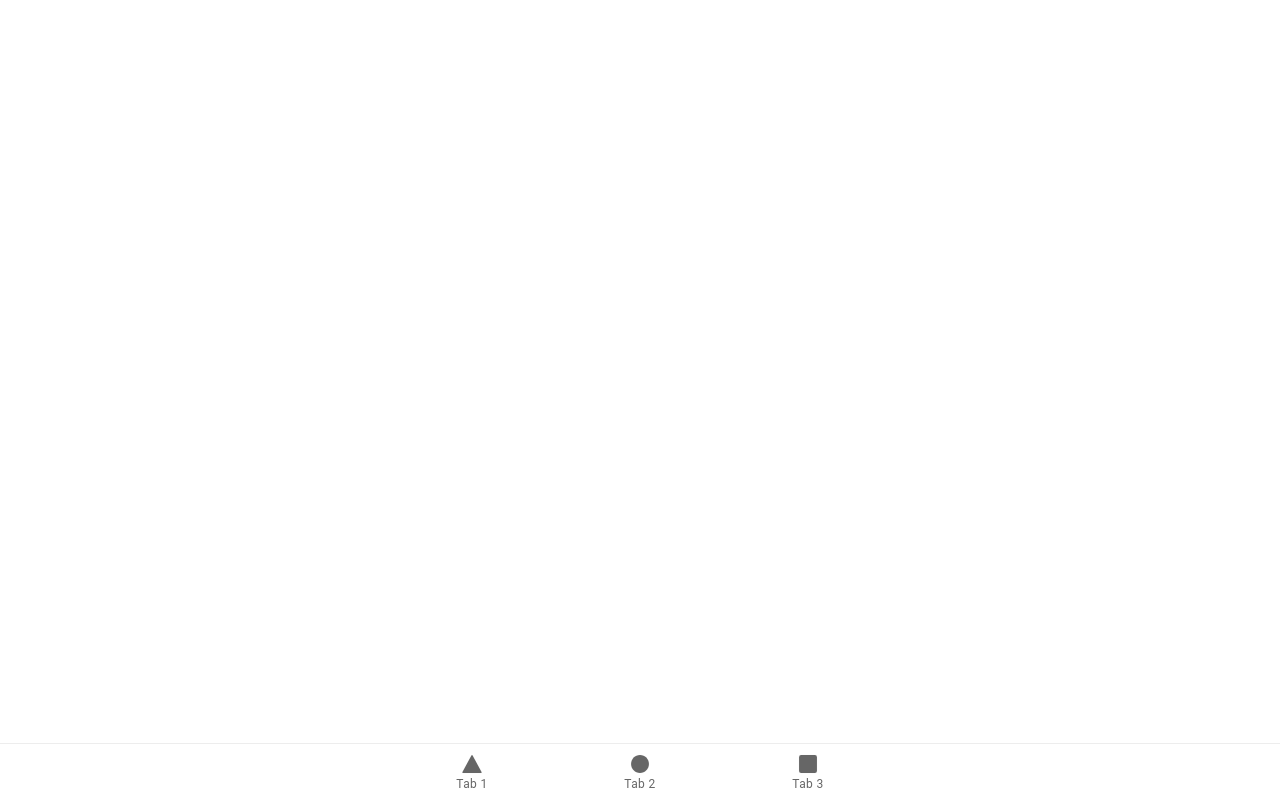
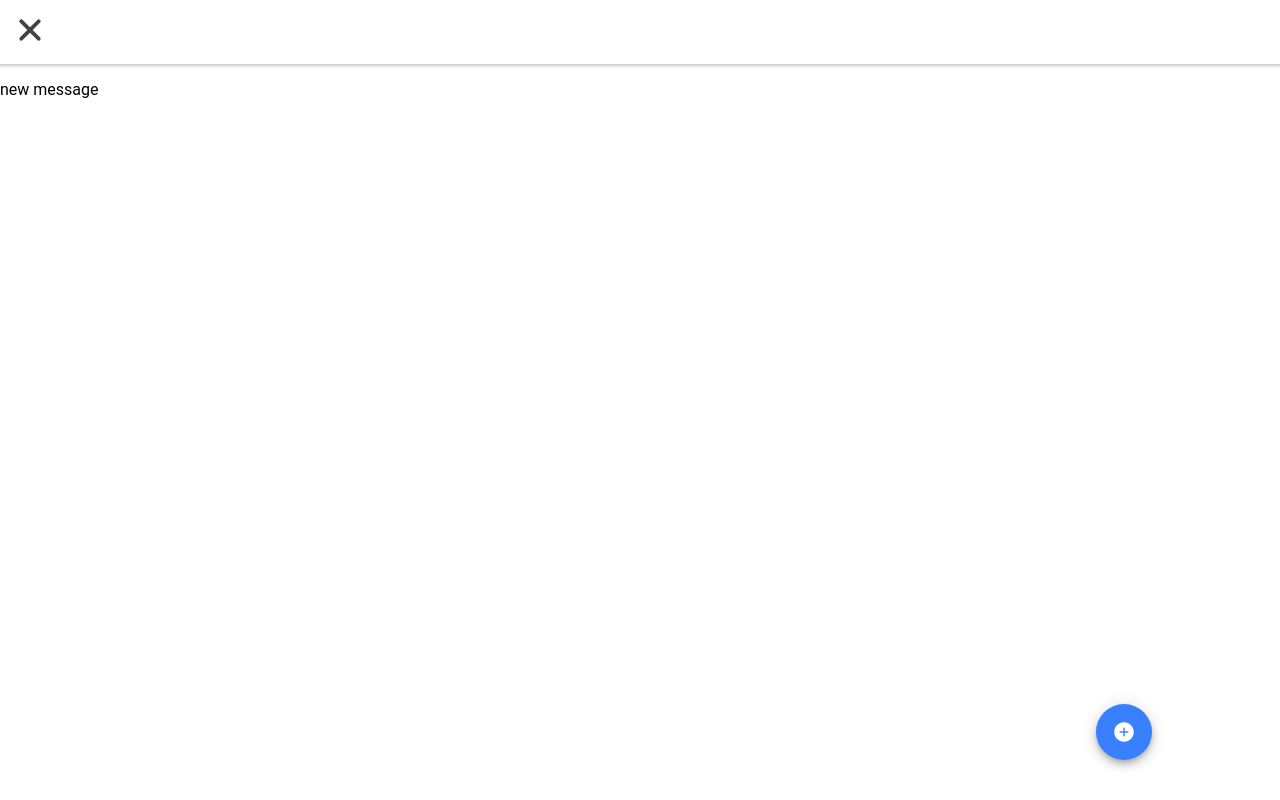
Before and after one commit to zilahir/R0334-3007_3, a React (Create React App) app: page /compose in a window 1280 px wide. Built offline with nearby package versions, Linux system fonts and the light colour scheme.

Commit message:
initial commit

```diff
--- a/src/App.tsx
+++ b/src/App.tsx
@@ -1,19 +1,15 @@
-import { Redirect, Route } from 'react-router-dom';
+import { Route } from 'react-router-dom';
 import {
   IonApp,
+  IonRouterOutlet,
+  setupIonicReact,
   IonIcon,
-  IonLabel,
-  IonRouterOutlet,
-  IonTabBar,
-  IonTabButton,
-  IonTabs,
-  setupIonicReact
+  IonFab,
+  NavContext,
+  IonFabButton
 } from '@ionic/react';
 import { IonReactRouter } from '@ionic/react-router';
-import { ellipse, square, triangle } from 'ionicons/icons';
 import Tab1 from './pages/Tab1';
-import Tab2 from './pages/Tab2';
-import Tab3 from './pages/Tab3';
 
 /* Core CSS required for Ionic components to work properly */
 import '@ionic/react/css/core.css';
@@ -33,44 +29,42 @@ import '@ionic/react/css/display.css';
 
 /* Theme variables */
 import './theme/variables.css';
+import Compose from './screens/Compose';
+import useWindowDimensions from './hooks/useWindowDimension';
+import { useContext } from 'react';
+import { addCircle } from 'ionicons/icons';
 
 setupIonicReact();
 
-const App: React.FC = () => (
+const App: React.FC = () => {
+  const { width, height } = useWindowDimensions();
+  const { navigate } = useContext(NavContext)
+  return (
+    (
       <IonApp>
         <IonReactRouter>
-      <IonTabs>
             <IonRouterOutlet>
-          <Route exact path="/tab1">
+              <Route path="/">
                 <Tab1 />
               </Route>
-          <Route exact path="/tab2">
-            <Tab2 />
-          </Route>
-          <Route path="/tab3">
-            <Tab3 />
-          </Route>
-          <Route exact path="/">
-            <Redirect to="/tab1" />
+              <Route path="/compose">
+                <Compose />
               </Route>
             </IonRouterOutlet>
-        <IonTabBar slot="bottom">
-          <IonTabButton tab="tab1" href="/tab1">
-            <IonIcon icon={triangle} />
-            <IonLabel>Tab 1</IonLabel>
-          </IonTabButton>
-          <IonTabButton tab="tab2" href="/tab2">
-            <IonIcon icon={ellipse} />
-            <IonLabel>Tab 2</IonLabel>
-          </IonTabButton>
-          <IonTabButton tab="tab3" href="/tab3">
-            <IonIcon icon={square} />
-            <IonLabel>Tab 3</IonLabel>
-          </IonTabButton>
-        </IonTabBar>
-      </IonTabs>
         </IonReactRouter>
+        <IonFab style={{
+              position: "absolute",
+              right: width * 0.1,
+              bottom: height * 0.05,
+
+          }}>
+              <IonFabButton onClick={(): void => navigate('/compose', "forward", "push")}>
+                  <IonIcon icon={addCircle} />
+              </IonFabButton>
+          </IonFab>
       </IonApp>
-);
+    )
+  )
+}
 
 export default App;
--- /dev/null
+++ b/src/components/common/Layout/index.tsx
@@ -0,0 +1,36 @@
+import { IonContent, IonHeader, IonPage, IonTitle, IonToolbar } from '@ionic/react';
+import { ReactElement } from 'react';
+
+interface ILayout {
+    headerTitle: string;
+    children: ReactElement | ReactElement[];
+    customHeader?: ReactElement | ReactElement[];
+}
+
+const Layout = ({ headerTitle, children, customHeader }: ILayout) => {
+    return (
+        (
+            <IonPage>
+                <IonHeader>
+                    <IonToolbar>
+                        {
+                            customHeader && customHeader
+                        }
+                    </IonToolbar>
+                </IonHeader>
+                <IonContent>
+                    <IonHeader collapse="condense">
+                        <IonToolbar>
+                            <IonTitle size="large">
+                                {headerTitle}
+                            </IonTitle>
+                        </IonToolbar>
+                    </IonHeader>
+                    {children}
+                </IonContent>
+            </IonPage>
+            )
+    )
+}
+
+export default Layout
--- /dev/null
+++ b/src/hooks/useWindowDimension.ts
@@ -0,0 +1,24 @@
+import { useState, useEffect } from 'react';
+
+function getWindowDimensions() {
+  const { innerWidth: width, innerHeight: height } = window;
+  return {
+    width,
+    height
+  };
+}
+
+export default function useWindowDimensions() {
+  const [windowDimensions, setWindowDimensions] = useState(getWindowDimensions());
+
+  useEffect(() => {
+    function handleResize() {
+      setWindowDimensions(getWindowDimensions());
+    }
+
+    window.addEventListener('resize', handleResize);
+    return () => window.removeEventListener('resize', handleResize);
+  }, []);
+
+  return windowDimensions;
+}
--- a/src/pages/Tab1.tsx
+++ b/src/pages/Tab1.tsx
@@ -1,24 +1,16 @@
-import { IonContent, IonHeader, IonPage, IonTitle, IonToolbar } from '@ionic/react';
-import ExploreContainer from '../components/ExploreContainer';
+import Layout from '../components/common/Layout';
+
 import './Tab1.css';
 
 const Tab1: React.FC = () => {
   return (
-    <IonPage>
-      <IonHeader>
-        <IonToolbar>
-          <IonTitle>Tab 1</IonTitle>
-        </IonToolbar>
-      </IonHeader>
-      <IonContent fullscreen>
-        <IonHeader collapse="condense">
-          <IonToolbar>
-            <IonTitle size="large">Tab 1</IonTitle>
-          </IonToolbar>
-        </IonHeader>
-        <ExploreContainer name="Tab 1 page" />
-      </IonContent>
-    </IonPage>
+    <Layout headerTitle='Home'>
+      <div>
+        <p>
+          hello
+        </p>
+      </div>
+    </Layout>
   );
 };
 
--- /dev/null
+++ b/src/screens/Compose/components/Header/index.tsx
@@ -0,0 +1,32 @@
+import styled from "styled-components";
+import { IonIcon, NavContext } from '@ionic/react';
+import { close } from 'ionicons/icons';
+import { useContext } from "react";
+
+const RootContainer = styled.div`
+    display: flex;
+    align-items: center;
+    justifyContent: center;
+    padding: 10px;
+`
+
+const CloseIcon = styled(IonIcon)`
+    font-size: 40px;
+`
+
+
+const Header = () => {
+    const { goBack } = useContext(NavContext)
+    return (
+        <RootContainer>
+        <p style={{
+            padding: 0,
+            margin: 0,
+        }}>
+            <CloseIcon onClick={() => goBack()} icon={close} />
+        </p>
+    </RootContainer>
+    )
+}
+
+export default Header;
--- /dev/null
+++ b/src/screens/Compose/index.tsx
@@ -0,0 +1,18 @@
+import { ReactElement } from "react";
+import Layout from "../../components/common/Layout";
+import Header from "./components/Header";
+
+const Compose = (): ReactElement => (
+    <Layout
+        headerTitle="New message"
+        customHeader={<Header />}
+    >
+        <div>
+            <p>
+                new message
+            </p>
+        </div>
+    </Layout>
+)
+
+export default Compose
```
Also changed, not shown: package.json (+11 -1 lines), src/api/routes.ts (added, +13 -0 lines), 35 other files (tests, documents, lock files or other folders). Lines whose indentation alone changed are shown as unchanged.
